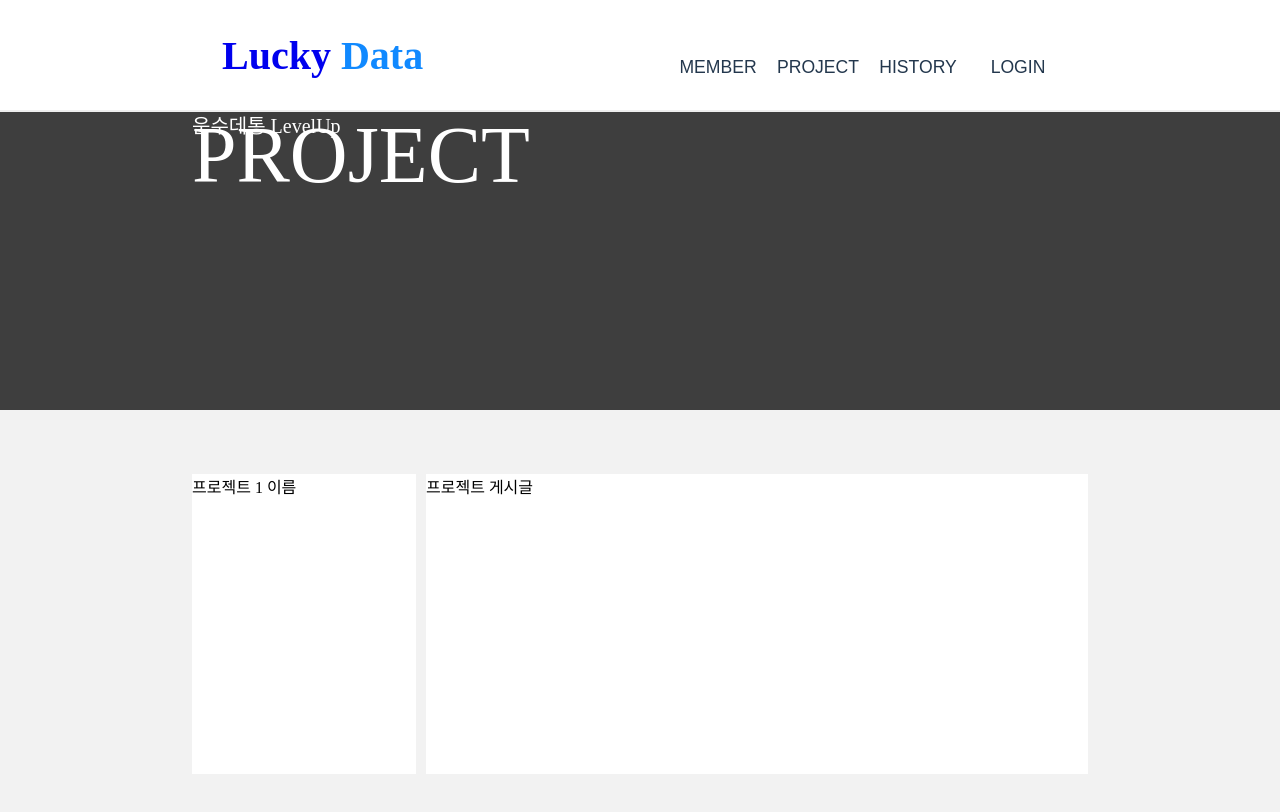
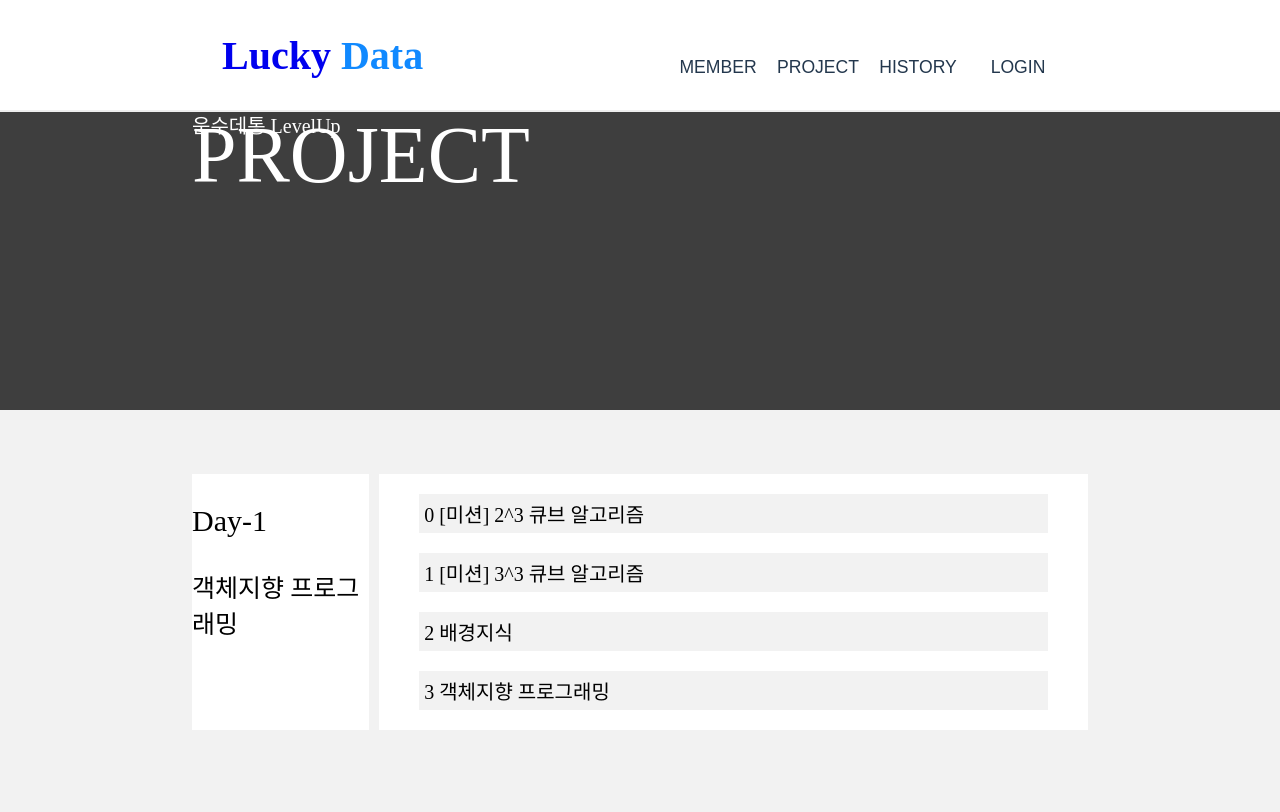
Before and after one commit to unsudetong/management, a React (Create React App) app in the folder client/: page /project in a window 1280 px wide. Shown: the top 812 px of the page. Built offline with nearby package versions, Linux system fonts and the light colour scheme; a web font is replaced by a local one.

Commit message:
[FE] style : 컴포넌트 단위로 코드 분리 #4

```diff
--- a/client/src/App.tsx
+++ b/client/src/App.tsx
@@ -1,7 +1,6 @@
 import React, { useState, useEffect } from 'react';
 import { BrowserRouter as Router } from 'react-router-dom';
 import Header from './components/molecules/Header';
-import Banner from './components/unreuse/Banner';
 import Modal from './components/organisms/Modal';
 import LoginButtonGroup from './components/molecules/LoginButtonGroup';
 import Main from './components/pages/Main';
--- a/client/src/components/organisms/ProjectList.tsx
+++ b/client/src/components/organisms/ProjectList.tsx
@@ -11,10 +11,8 @@ const ProjectListBackground = styled.div`
 const OneOfProject = styled.div`
   display: flex;
   width: 70%;
-  height: 100%;
   margin-left: 15%;
   margin-right: 15%;
-  min-height: 300px;
   background: white;
 `;
 
@@ -24,12 +22,45 @@ const LeftSideOfProject = styled.div`
   border-right: 10px solid #f2f2f2;
 `;
 
+const RightSideOfProject = ({ value }: any) => {
+  const examples = [
+    '[미션] 2^3 큐브 알고리즘',
+    '[미션] 3^3 큐브 알고리즘',
+    '배경지식',
+    '객체지향 프로그래밍',
+  ];
+
+  return (
+    <div style={{ width: '100%' }}>
+      {examples.map((title, index) => (
+        <div
+          style={{
+            margin: '40px',
+            marginTop: '20px',
+            marginBottom: '20px',
+            fontSize: '20px',
+            background: '#f2f2f2',
+            width: 'calc(100% - 90px)',
+            padding: '5px',
+          }}
+          key={index}
+        >
+          {index} {title}
+        </div>
+      ))}
+    </div>
+  );
+};
+
 const ProjectList = () => {
   return (
     <ProjectListBackground>
       <OneOfProject>
-        <LeftSideOfProject>프로젝트 1 이름</LeftSideOfProject>
-        <div>프로젝트 게시글</div>
+        <LeftSideOfProject>
+          <p style={{ fontSize: '30px' }}>Day-1</p>
+          <span style={{ fontSize: '25px' }}>객체지향 프로그래밍</span>
+        </LeftSideOfProject>
+        <RightSideOfProject value="프로젝트 1은 무엇인지" />
       </OneOfProject>
     </ProjectListBackground>
   );
```
